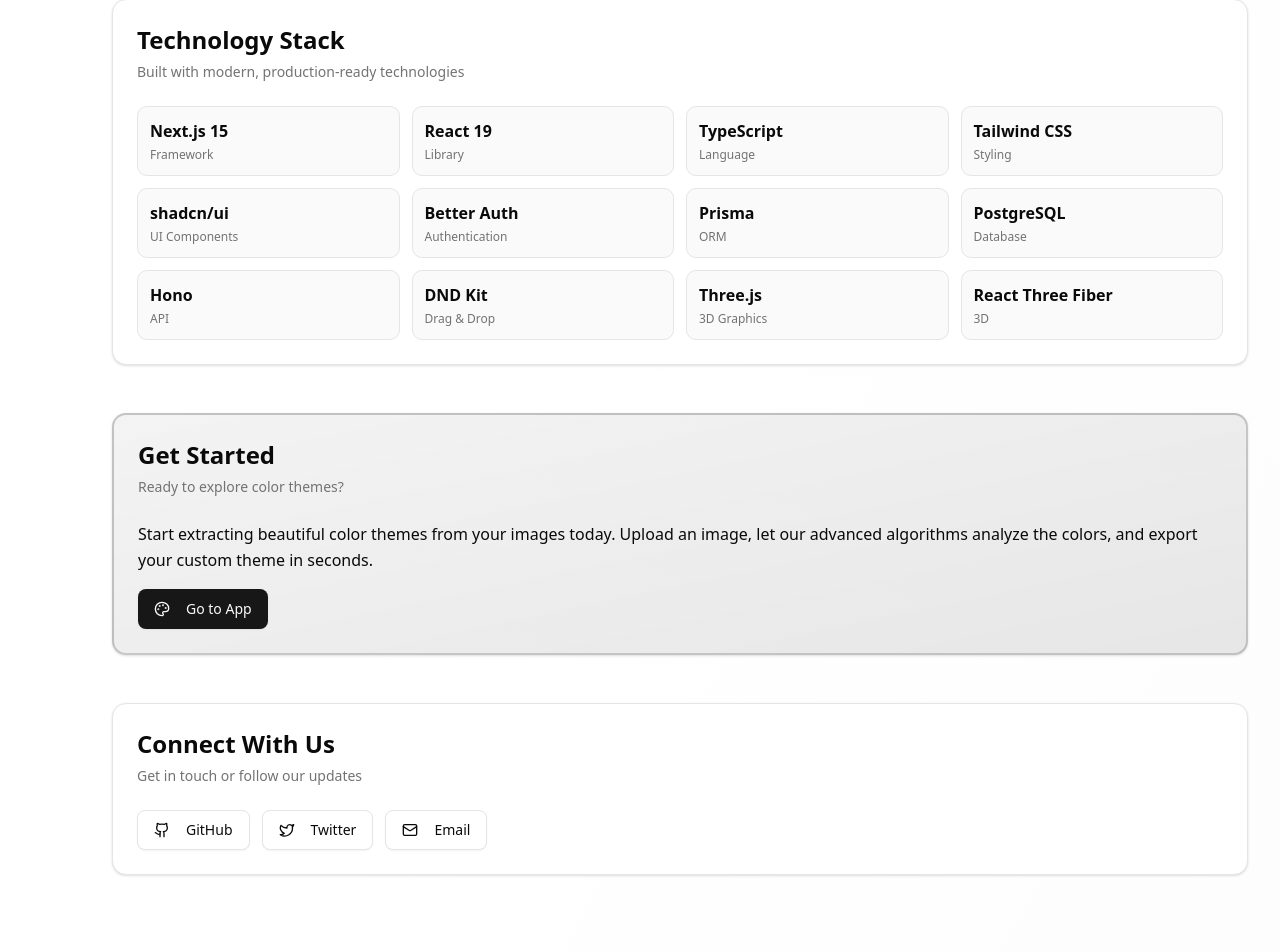
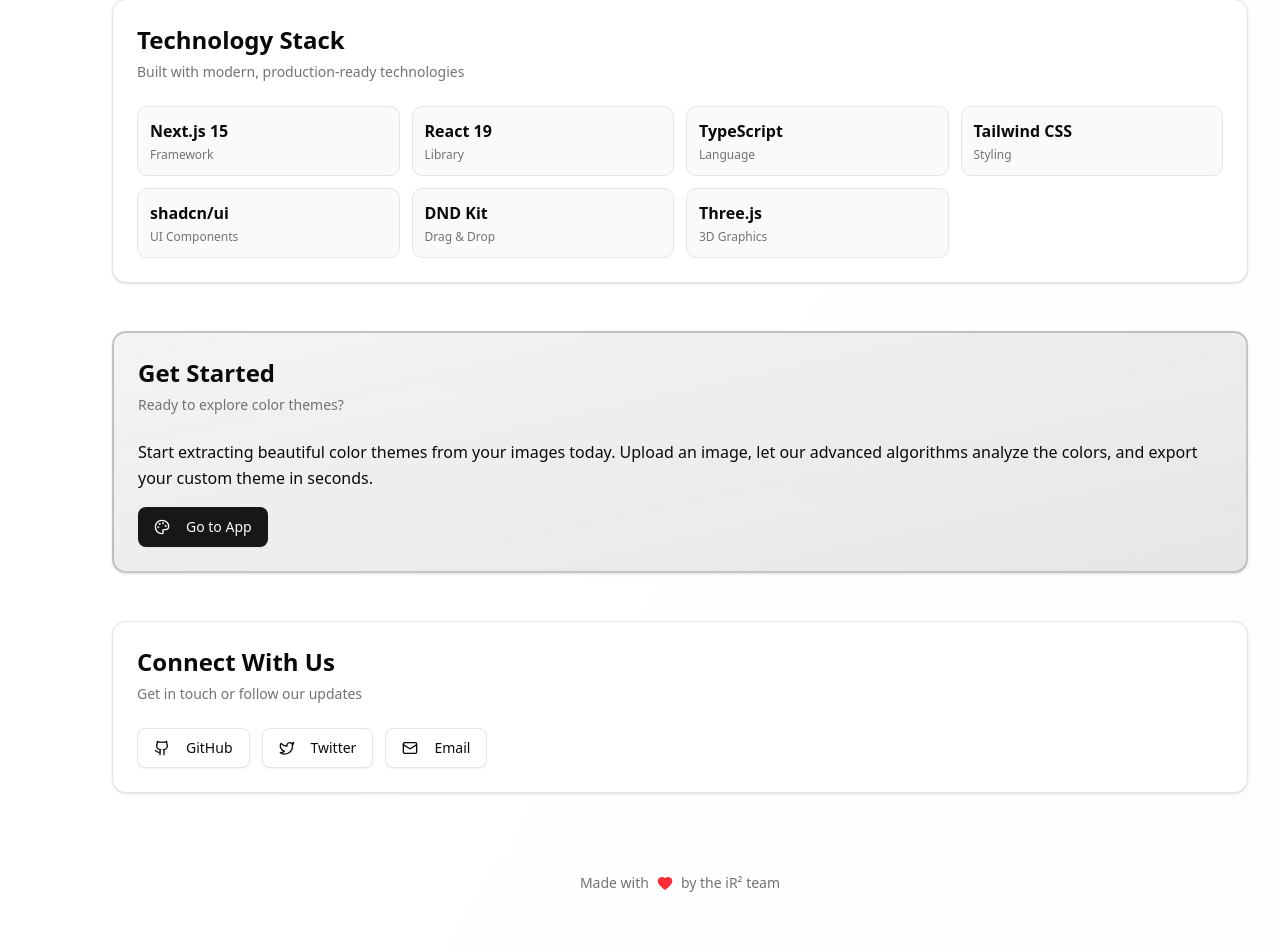
Before and after one commit to mintani/iroiro, a Next.js app: page /about in a window 1280 px wide. Shown: the part 1066-2018 px from the top of the page. Built offline with nearby package versions, Linux system fonts and the light colour scheme; what @bprogress/next would draw is missing.

Commit message:
refactor: drop removed backend stack from about page

```diff
--- a/src/app/about/page.tsx
+++ b/src/app/about/page.tsx
@@ -44,13 +44,8 @@ export default function AboutPage() {
     { name: "TypeScript", category: "Language" },
     { name: "Tailwind CSS", category: "Styling" },
     { name: "shadcn/ui", category: "UI Components" },
-    { name: "Better Auth", category: "Authentication" },
-    { name: "Prisma", category: "ORM" },
-    { name: "PostgreSQL", category: "Database" },
-    { name: "Hono", category: "API" },
     { name: "DND Kit", category: "Drag & Drop" },
     { name: "Three.js", category: "3D Graphics" },
-    { name: "React Three Fiber", category: "3D" },
   ];
 
   return (
```
